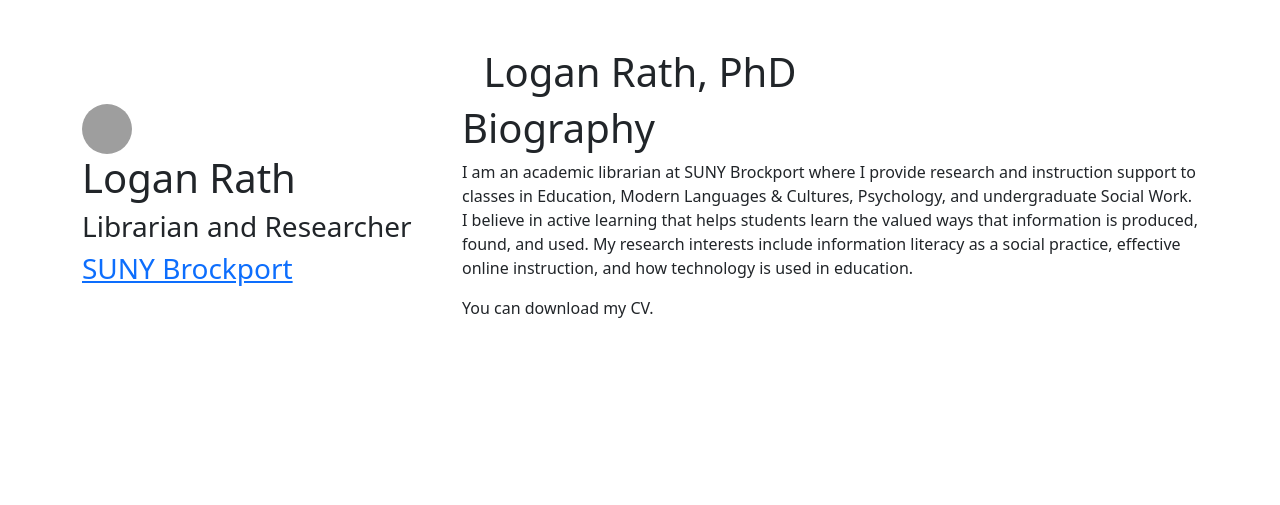
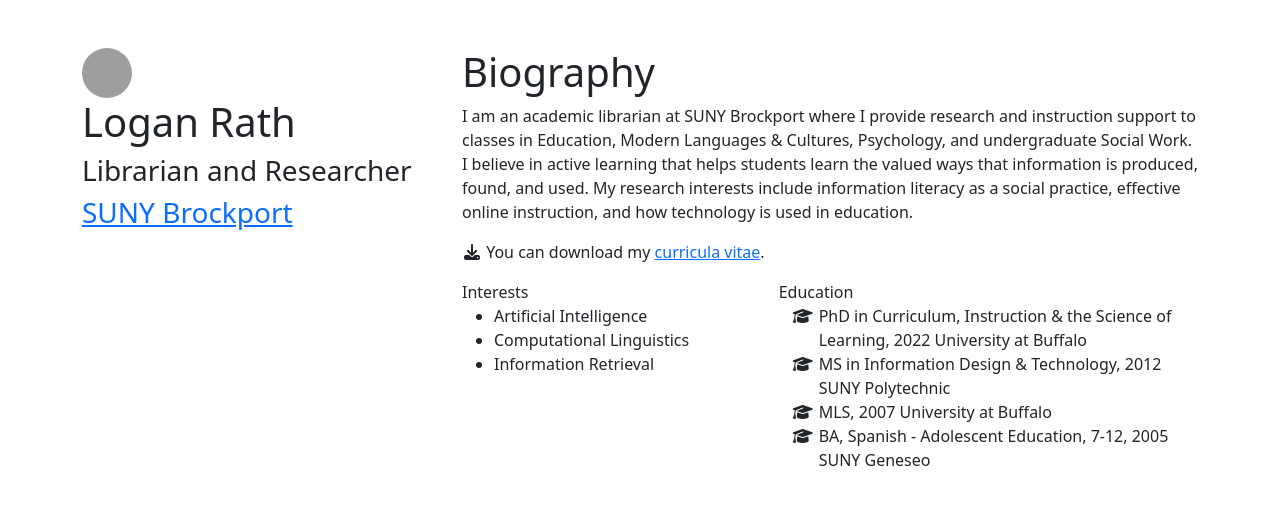
Before and after one commit to loganrath/libwtf, a Jekyll site: the page built from 1.html, in a window 1280 px wide. Shown: the top 505 px of the page. Built offline with Jekyll 4.4.1, drawn with Linux system fonts in a browser that asks for light colours; nearby versions of some CDN libraries; grey boxes are pictures that could not be loaded.

Commit message:
Update 1.html

```diff
--- a/1.html
+++ b/1.html
@@ -1,5 +1,4 @@
 ---
-title: Logan Rath, PhD
 layout: default
 ---
 <style>
@@ -10,8 +9,9 @@ layout: default
   border-radius: 50%;
 }
 </style>
+<link rel="stylesheet" href="https://cdnjs.cloudflare.com/ajax/libs/font-awesome/6.1.1/css/all.min.css" integrity="sha512-KfkfwYDsLkIlwQp6LFnl8zNdLGxu9YAA1QvwINks4PhcElQSvqcyVLLD9aMhXd13uQjoXtEKNosOWaZqXgel0g==" crossorigin="anonymous" referrerpolicy="no-referrer" />
 <div class="row">
-  <div class="col-lg-4">
+  <div class="col-md-4">
     <div id="profile">
       <img src="https://logan-rath.netlify.app/authors/admin/avatar_hu52a603635ecebd45650b162dadabb4e5_12861_270x270_fill_q75_lanczos_center.jpg" class="avatar" />
       <div class="portrait_title">
@@ -21,11 +21,31 @@ layout: default
       </div>
     </div>
   </div>
-  <div class="col-lg-8">
+  <div class="col-md-8">
     <h1>Biography</h1>
     <p>I am an academic librarian at SUNY Brockport where I provide research and instruction support to classes in Education, Modern Languages & Cultures, Psychology, and undergraduate Social Work. I believe in active learning that helps students learn the valued ways that information is produced, found, and used. My research interests include information literacy as a social practice, effective online instruction, and how technology is used in education.</p>
 
-    <p>You can download my CV.</p>
+    <p><i class="fas fa-download pr-1 fa-fw"></i> You can download my <a href="#">curricula vitae</a>.</p>
+
+    <div class="row">
+        <div class="col-md-5">
+        <div class="section-subheading">Interests</div>
+        <ul class="ul-interests mb-0">
+          <li>Artificial Intelligence</li>
+          <li>Computational Linguistics</li>
+          <li>Information Retrieval</li>
+        </ul>
+        </div>
+        <div class="col-md-7">
+          <div class="section-subheading">Education</div>
+          <ul class="ul-edu fa-ul mb-0">
+            <li><i class="fa-li fas fa-graduation-cap"></i>PhD in Curriculum, Instruction &amp; the Science of Learning, 2022 <span class="institution">University at Buffalo</span></li>
+            <li><i class="fa-li fas fa-graduation-cap"></i>MS in Information Design &amp; Technology, 2012 <span class="institution">SUNY Polytechnic</span></li>
+            <li><i class="fa-li fas fa-graduation-cap"></i>MLS, 2007 <span class="institution">University at Buffalo</span></li>
+            <li><i class="fa-li fas fa-graduation-cap"></i>BA, Spanish - Adolescent Education, 7-12, 2005 <span class="institution">SUNY Geneseo</span></li>
+          </ul>
+        </div>
+      </div>
 
   </div>
 </div>
```
